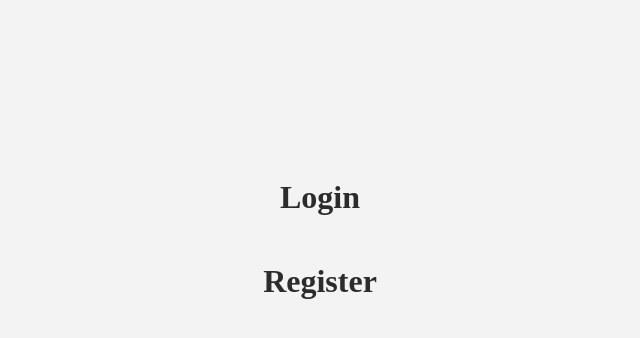
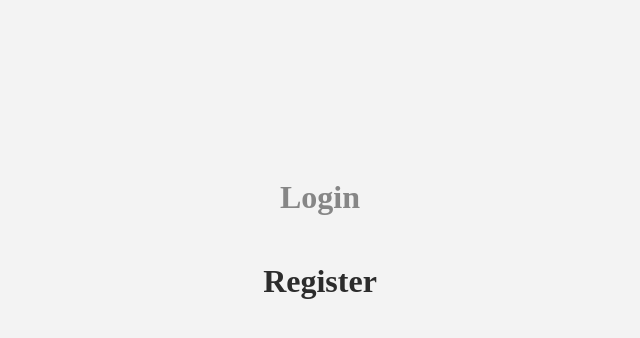
Before and after one commit to Broken-Admin/BasicAuthorization, a plain HTML site: page root/index.html in a window 1280 px wide. In both pictures the pointer is over the link "Login". Shown: the full height of the page, 320-960 px from the left. Drawn offline with Linux system fonts and the light colour scheme.

Commit message:
Edit to root/main.css + Color change on hover

```diff
--- a/root/main.css
+++ b/root/main.css
@@ -11,3 +11,6 @@ body {
 #main-text {
   padding-top: 25px;
 }
+a:hover {
+  color: #868686
+}
```
